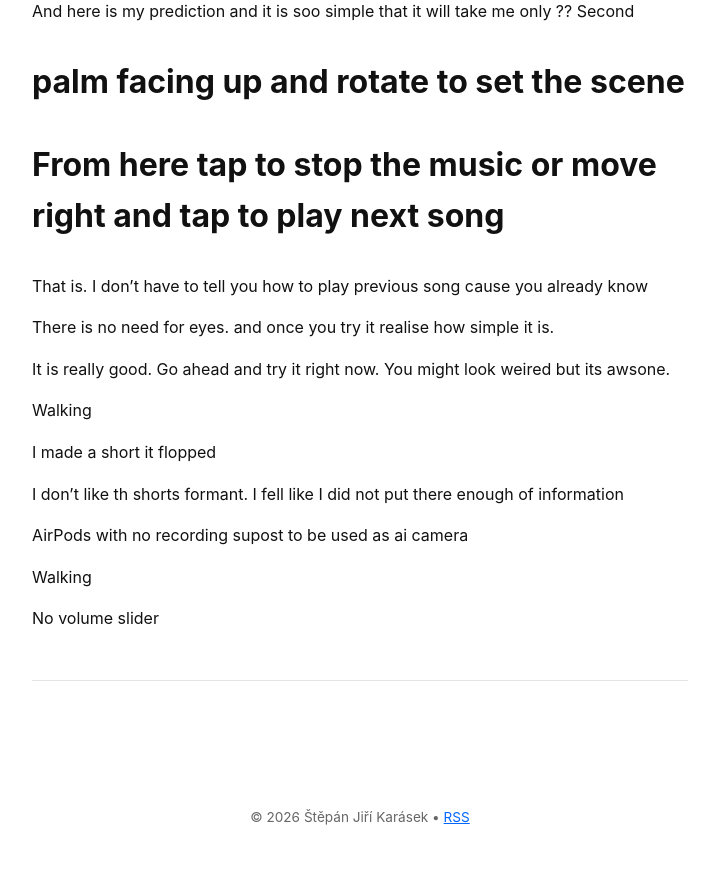
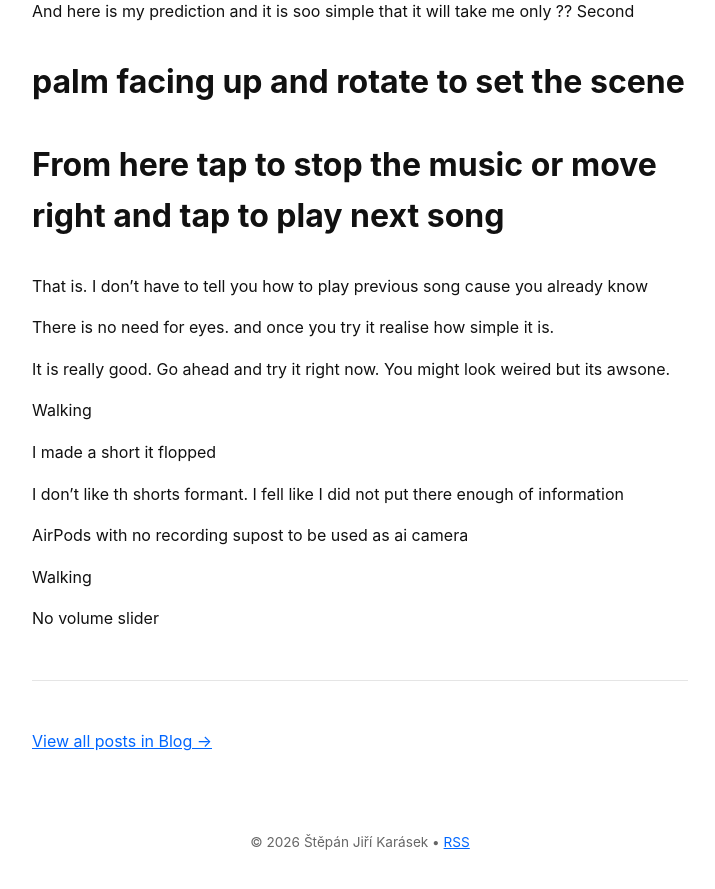
Before and after one commit to StepanJiri/stepankarasek.github.io, a Jekyll site: the page built from index.md, in a window 1280 px wide and 900 px high, scrolled down 1560 px. Shown: the top 889 px of the window, without its empty margins (280-995 px from the left). Built offline with Jekyll 4.4.1, drawn with Linux system fonts in a browser that asks for light colours.

Commit message:
Update index.md

```diff
--- a/index.md
+++ b/index.md
@@ -36,3 +36,8 @@ title: Blog
   </ul>
 </section>
 {% endif %}
+
+<!-- Link to full Blog Page -->
+<div class="blog-archive-link">
+  <a href="{{ '/blog/' | relative_url }}">View all posts in Blog &rarr;</a>
+</div>
```
